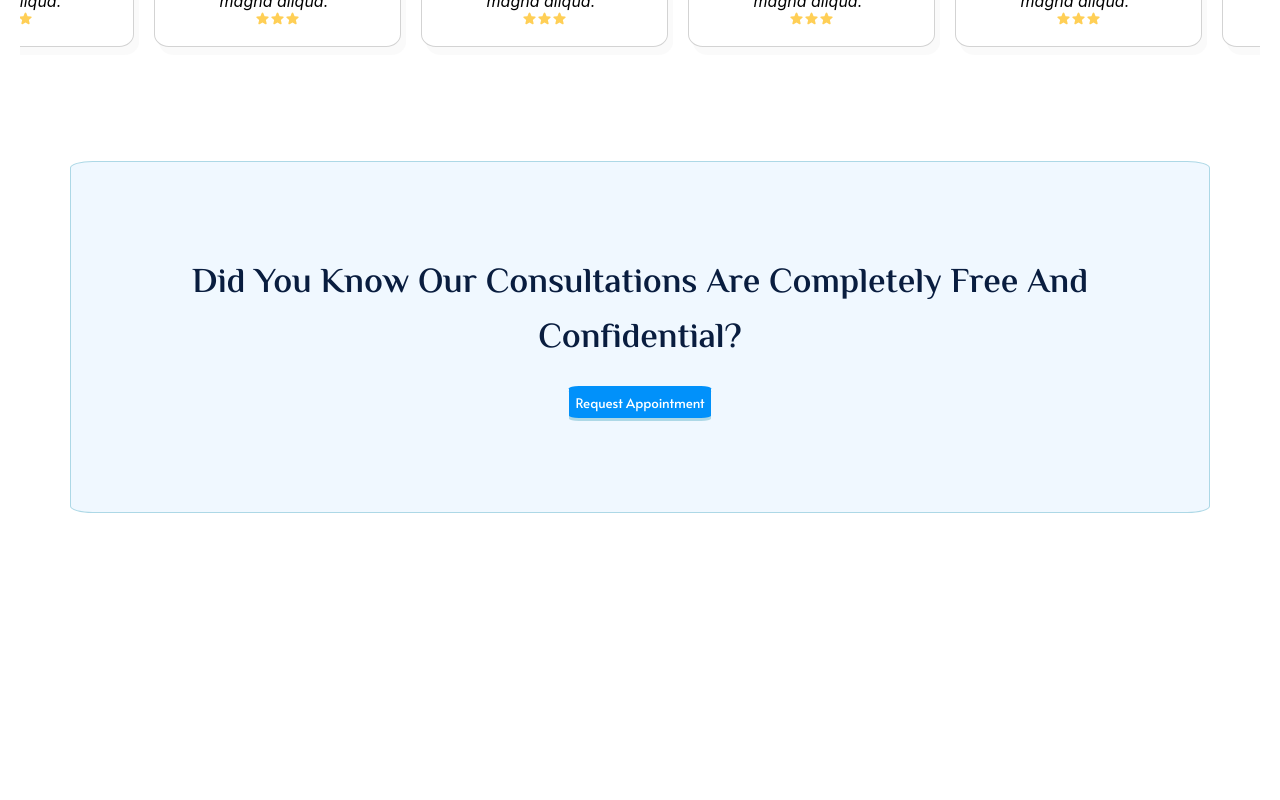
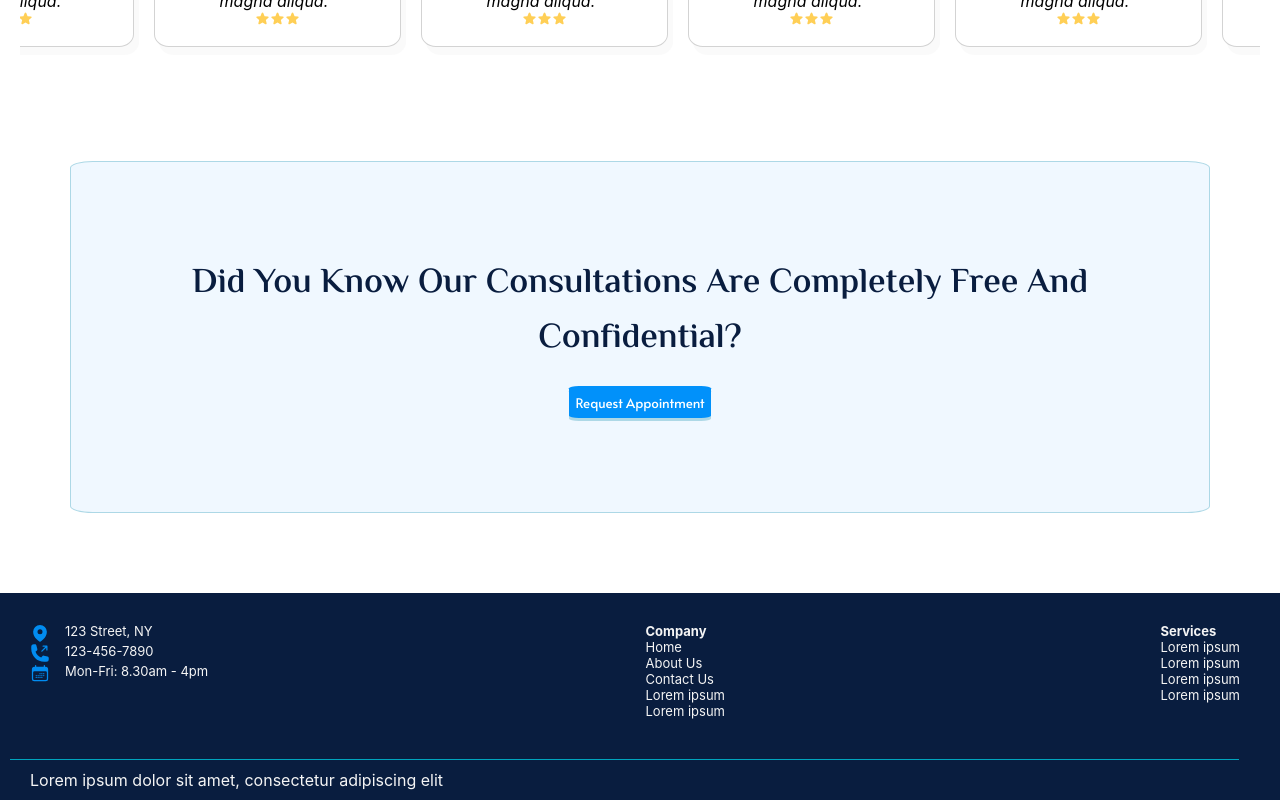
Before and after one commit to DDianaAndreea/dentalcare, a React (Create React App) app: page / in a window 1280 px wide. Shown: the part 3045-3845 px from the top of the page. Before the commit the page ends 3628 px from the top, so only its background shows below. Built offline with nearby package versions, Linux system fonts and the light colour scheme.

Commit message:
add footer component

```diff
--- a/src/App.js
+++ b/src/App.js
@@ -8,6 +8,7 @@ import Services from './components/services/Services';
 import Description from './components/description-section/Description';
 import ReviewSection from './components/review-section/ReviewSection';
 import CallToAction from './components/call-to-action-section/CallToAction';
+import Footer from './components/footer/Footer';
 
 function App() {
   return (
@@ -23,6 +24,7 @@ function App() {
       <Description />
       <ReviewSection />
       <CallToAction />
+      <Footer />
     </div>
   );
 }
--- /dev/null
+++ b/src/components/footer/Footer.css
@@ -0,0 +1,35 @@
+.footer{
+    margin-top:80px;
+    padding: 30px;
+    display: flex;
+    flex-direction: row;
+    justify-content: space-between;
+    align-items: flex-start;
+}
+
+.address_item>svg{
+    max-height: 20px;
+    padding-right: 5px;
+    color: #018cf1;
+}
+
+.address_item{
+    display: flex;
+    min-width: 190px;
+}
+
+.address_item>p,.company, .service{
+    color: whitesmoke;
+    font-size: 13px;
+    margin-left: 10px;
+    margin-right: 10px;
+}
+
+.footer-container{
+    background-color: #091d3f;
+}
+.footer-container>p{
+    padding-left: 30px;
+    padding-bottom: 10px;
+    color: whitesmoke;
+}
--- /dev/null
+++ b/src/components/footer/Footer.js
@@ -0,0 +1,39 @@
+import React from 'react'
+import './Footer.css'
+import { CalendarDaysIcon, MapPinIcon, PhoneArrowUpRightIcon } from '@heroicons/react/24/solid'
+
+function Footer() {
+  return (
+    <div className='footer-container'>
+    <div className='footer'>
+        <div className='address'>
+            <div className='address_item'><MapPinIcon /><p>123 Street, NY</p></div>
+            <div className='address_item'><PhoneArrowUpRightIcon /><p>123-456-7890</p></div>
+            <div className='address_item'><CalendarDaysIcon /><p>Mon-Fri: 8.30am - 4pm</p></div>
+        </div>
+
+        <div className='company'>
+          <h4>Company</h4>
+          <p>Home</p>
+          <p>About Us</p>
+          <p>Contact Us</p>
+          <p>Lorem ipsum</p>
+          <p>Lorem ipsum</p>
+
+        </div>
+
+        <div className='service'>
+          <h4>Services</h4>
+            <p>Lorem ipsum</p>
+            <p>Lorem ipsum</p>
+            <p>Lorem ipsum</p>
+            <p>Lorem ipsum</p>
+        </div>
+    </div>
+    <hr style={{margin:10}}/>
+    <p >Lorem ipsum dolor sit amet, consectetur adipiscing elit</p>
+    </div>
+  )
+}
+
+export default Footer
```
